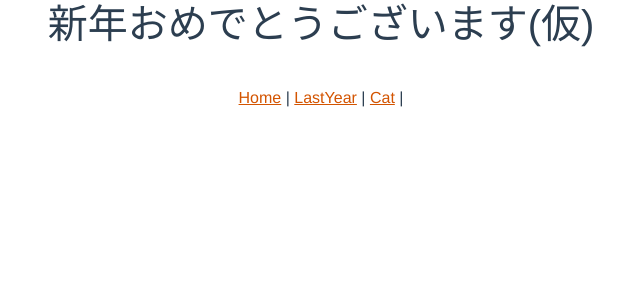
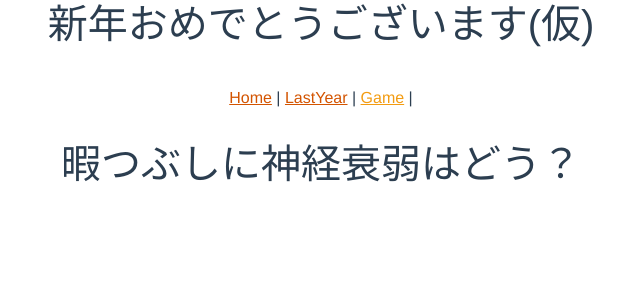
Before and after one commit to masashikuwahara/new_year2025, a Vue app: page /game in a window 1280 px wide. Shown: the top 300 px of the page, without its empty margins (319-959 px from the left). Built offline with nearby package versions, Linux system fonts and the light colour scheme.

Commit message:
メニュー変更

```diff
--- a/src/App.vue
+++ b/src/App.vue
@@ -3,7 +3,7 @@
   <nav>
     <router-link to="/">Home</router-link> |
     <router-link to="/lastYear">LastYear</router-link> |
-    <router-link to="/cat">Cat</router-link> |
+    <router-link to="/game">Game</router-link> |
   </nav>
   <router-view/>
 </template>
@@ -22,10 +22,10 @@ nav {
 }
 
 nav a {
-  color: #d35400; /* 鮮やかな赤 */
+  color: #d35400;
 }
 nav a.router-link-exact-active {
-  color: #f39c12; /* 金色 */
+  color: #f39c12;
 }
 
 </style>
--- a/src/router/index.js
+++ b/src/router/index.js
@@ -1,7 +1,7 @@
 import { createRouter, createWebHistory } from 'vue-router'
 import HomeView from '../views/HomeView.vue'
 import LastYearView from '@/views/LastYearView.vue'
-import FunnyCatView from '@/views/FunnyCatView.vue'
+import FunnyCatView from '@/views/GameView.vue'
 
 const router = createRouter({
   history: createWebHistory(import.meta.env.BASE_URL),
@@ -17,8 +17,8 @@ const router = createRouter({
       component: LastYearView,
     },
     {
-      path: '/cat',
-      name: 'cat',
+      path: '/game',
+      name: 'game',
       component: FunnyCatView,
     },
   ],
--- a/src/views/FunnyCatView.vue
+++ /dev/null
@@ -1,3 +0,0 @@
-<template>
-  こんな猫たちがいました
-</template>
--- /dev/null
+++ b/src/views/GameView.vue
@@ -0,0 +1,9 @@
+<template>
+  <h1>暇つぶしに神経衰弱はどう？</h1>
+</template>
+
+<script>
+</script>
+
+<style>
+</style>
--- a/src/views/HomeView.vue
+++ b/src/views/HomeView.vue
@@ -2,10 +2,13 @@
     <div class="container text-center mt-5">
       <h2>今年もよろしくお願いいたします</h2>
       <h3>おみくじをやってみる？</h3>
-      <button class="btn btn-primary mt-3" @click="drawOmikuji">おみくじを引く</button>
-      <div v-if="result" class="mt-3">
-        <h3 class="alert alert-info">{{ result }}</h3>
-      </div>
+      <button class="btn btn-outline-danger mt-3" @click="drawOmikuji">おみくじを引く</button>
+      <!-- ふわっと表示追加 -->
+       <transition name="fade">
+        <div v-if="result" class="mt-3">
+          <h3 class="alert alert-warning">{{ result }}</h3>
+        </div>
+       </transition>
     </div>
 </template>
 
@@ -27,7 +30,11 @@ export default {
 };
 </script>
 
-
 <style>
-
+.fade-enter-active, .fade-leave-active {
+  transition: opacity 0.5s;
+}
+.fade-enter, .fade-leave-to {
+  opacity: 0;
+}
 </style>
--- a/src/views/LastYearView.vue
+++ b/src/views/LastYearView.vue
@@ -1,3 +1,3 @@
 <template>
-  昨年はこんなところへ行ってきました
+  <h1>昨年はこんなところへ行ってきました</h1>
 </template>
```
